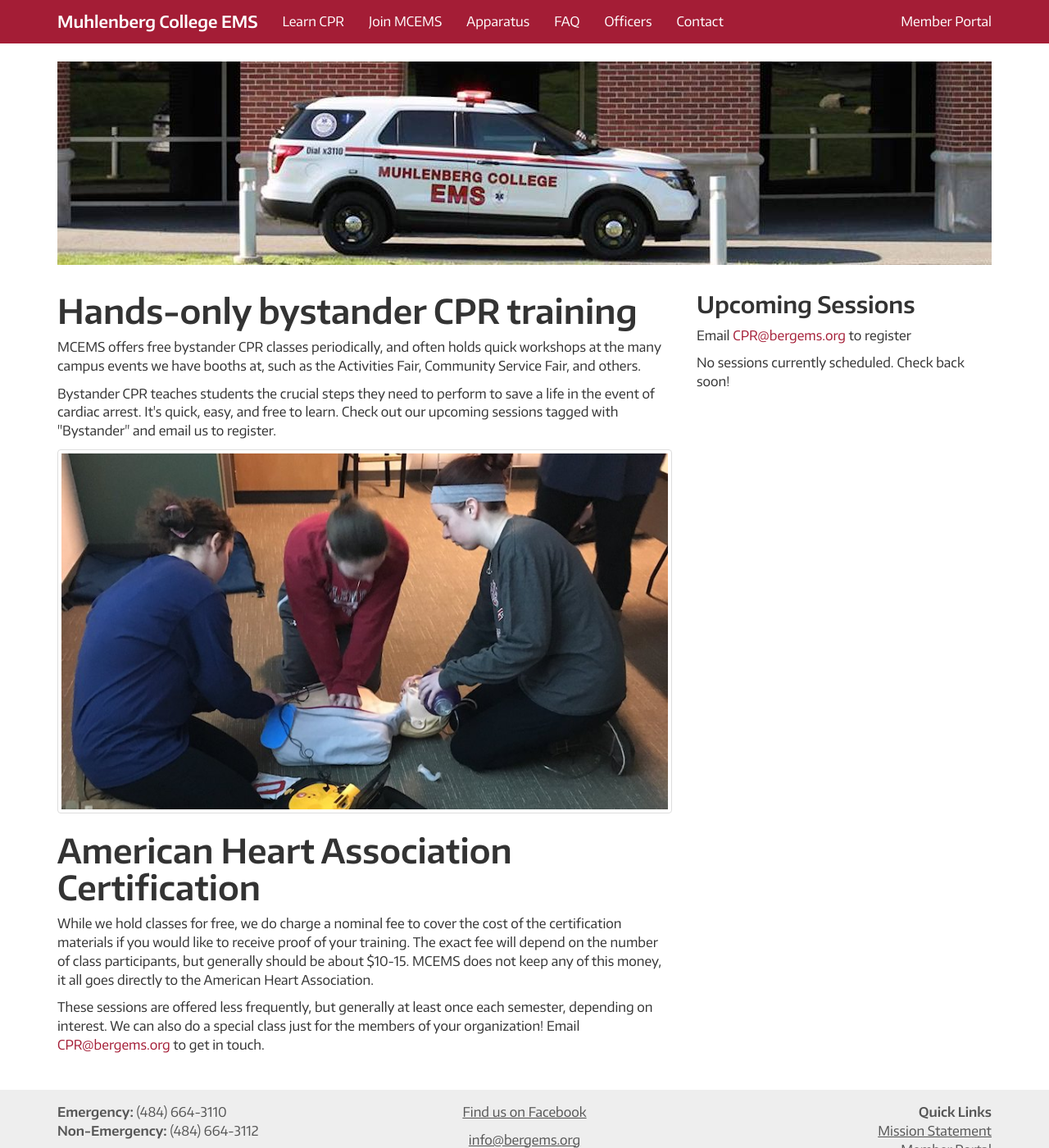
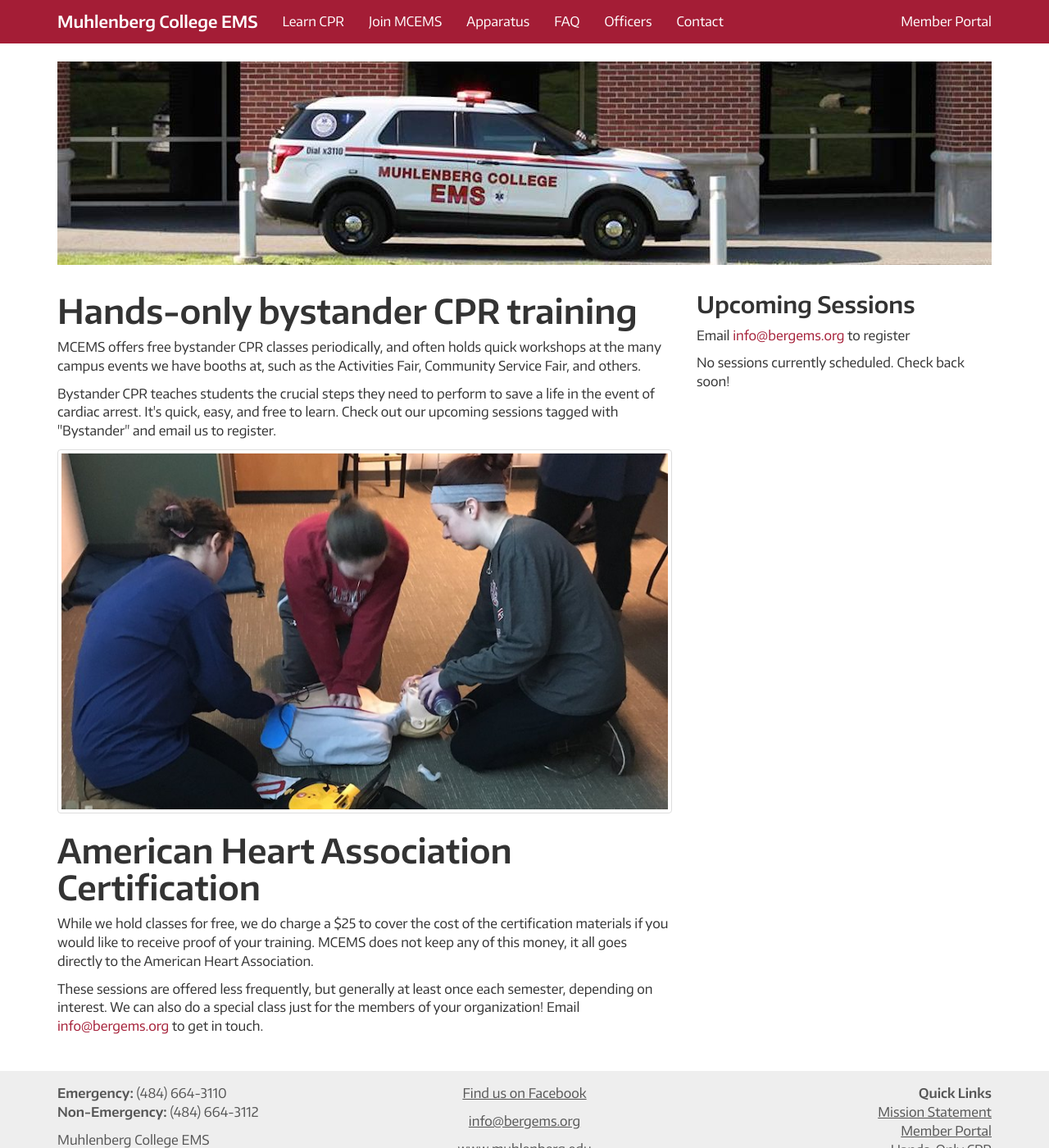
Before and after one commit to MCEMS/www, a Jekyll site: the page built from learn-cpr/index.html, in a window 1280 px wide and 1400 px high. Shown: the whole window at 82% size. Built offline with Jekyll 4.4.1, drawn with Linux system fonts in a browser that asks for light colours; nearby versions of some CDN libraries.

Commit message:
Update index.html

```diff
--- a/learn-cpr/index.html
+++ b/learn-cpr/index.html
@@ -19,13 +19,13 @@
 
     <h1>American Heart Association Certification</h1>
 
-    <p>While we hold classes for free, we do charge a nominal fee to cover the cost of the certification materials if you would like to receive proof of your training. The exact fee will depend on the number of class participants, but generally should be about $10-15. MCEMS does not keep any of this money, it all goes directly to the American Heart Association.</p>
+    <p>While we hold classes for free, we do charge a $25 to cover the cost of the certification materials if you would like to receive proof of your training. MCEMS does not keep any of this money, it all goes directly to the American Heart Association.</p>
 
-    <p>These sessions are offered less frequently, but generally at least once each semester, depending on interest. We can also do a special class just for the members of your organization! Email <a href="mailto:CPR@bergems.org">CPR@bergems.org</a> to get in touch.</p>
+    <p>These sessions are offered less frequently, but generally at least once each semester, depending on interest. We can also do a special class just for the members of your organization! Email <a href="mailto:info@bergems.org">info@bergems.org</a> to get in touch.</p>
   </div>
   <div class="col-md-4">
     <h3>Upcoming Sessions</h3>
-    <p>Email <a href="mailto:CPR@bergems.org">CPR@bergems.org</a> to register</p>
+    <p>Email <a href="mailto:info@bergems.org">info@bergems.org</a> to register</p>
     {% unless site.data.cpr %}
     <p>No sessions currently scheduled. Check back soon!</p>
     {% endunless %}
```
